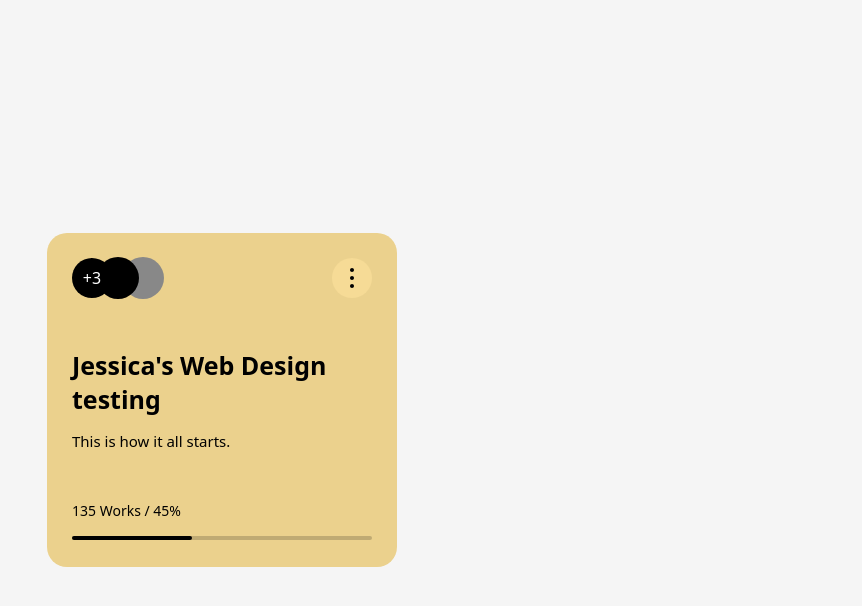
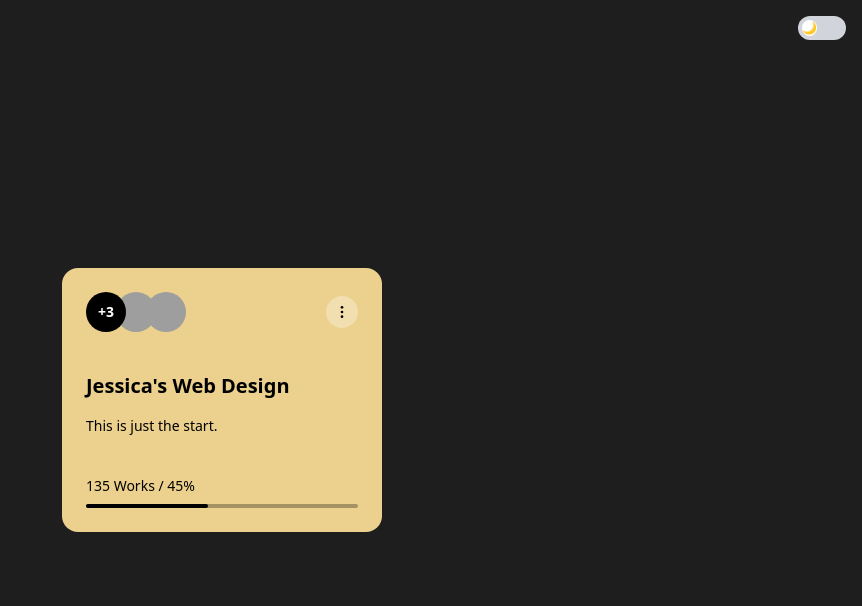
Before and after one commit to jessicabaron92-rgb/hero-page, a plain HTML site: page index.html in a window 1280 px wide. Shown: the whole page, without its empty margins (418-1280 px from the left). Drawn offline with nearby package versions, Linux system fonts and the light colour scheme; grey boxes are pictures that could not be loaded.

Commit message:
Update index.html

```diff
--- a/index.html
+++ b/index.html
@@ -1,161 +1,82 @@
 <!DOCTYPE html>
 <html lang="en">
 <head>
-  <meta charset="UTF-8">
-  <meta name="viewport" content="width=device-width, initial-scale=1.0">
-  <title>Jessica's Web Design testing</title>
+  <meta charset="UTF-8" />
+  <meta name="viewport" content="width=device-width, initial-scale=1.0" />
+  <title>Jessica's Web Design</title>
+  <script src="https://cdn.tailwindcss.com"></script>
   <style>
-    /* From Uiverse.io by andrew-demchenk0 */
-    body {
-      background: #f5f5f5;
-      display: flex;
-      justify-content: center;
-      align-items: center;
-      min-height: 100vh;
-      margin: 0;
+    .bg-custom-yellow { background-color: #EBD18D; }
+    .toggle input:checked + .slider::before {
+      transform: translateX(24px);
     }
-    .card {
-      --main-color: #000;
-      --bg-color: #EBD18D;
-      font-family: system-ui, -apple-system, BlinkMacSystemFont, 'Segoe UI', Roboto, Oxygen, Ubuntu, Cantarell, 'Open Sans', 'Helvetica Neue', sans-serif;
-      width: 300px;
-      padding: 25px;
-      background: var(--bg-color);
-      border-radius: 20px;
-    }
-
-    .card__wrapper {
-      display: flex;
-      flex-direction: row;
-      align-items: center;
-      justify-content: space-between;
-    }
-
-    .card___wrapper-acounts {
-      position: relative;
-      display: flex;
-      flex-direction: row;
-      align-items: center;
-      z-index: 1;
-      cursor: pointer;
-    }
-
-    .card___wrapper-acounts > div:nth-child(2) {
-      position: absolute;
-      left: 25px;
-      z-index: -1;
-    }
-
-    .card___wrapper-acounts > div:nth-child(3) {
-      position: absolute;
-      left: 50px;
-      z-index: -2;
-    }
-
-    .card__score {
-      display: flex;
-      justify-content: center;
-      align-items: center;
-      font-weight: 500;
-      font-size: 16px;
-      color: #fff;
-      width: 40px;
-      height: 40px;
-      border-radius: 100%;
-      background: var(--main-color);
-    }
-
-    .card__acounts {
-      width: 42px;
-      height: 42px;
-    }
-
-    .card__acounts svg {
-      width: 100%;
-      height: 100%;
-    }
-
-    .card__menu {
-      width: 40px;
-      height: 40px;
-      background: #F6DB96;
-      border-radius: 100%;
-      display: flex;
-      align-items: center;
-      justify-content: center;
-      cursor: pointer;
-    }
-
-    .card__title {
-      margin-top: 50px;
-      font-weight: 900;
-      font-size: 25px;
-      color: var(--main-color);
-    }
-
-    .card__subtitle {
-      margin-top: 15px;
-      font-weight: 400;
-      font-size: 15px;
-      color: var(--main-color);
-    }
-
-    .card__indicator {
-      margin-top: 50px;
-      font-weight: 500;
-      font-size: 14px;
-      color: var(--main-color);
-    }
-
-    .card__progress progress {
-      width: 100%;
-      height: 4px;
-      border-radius: 100px;
-    }
-
-    .card__progress progress::-webkit-progress-bar {
-      background-color: #00000030;
-      border-radius: 100px;
-    }
-
-    .card__progress progress::-webkit-progress-value {
-      background-color: var(--main-color);
-      border-radius: 100px;
+    .slider::before {
+      content: "🌙";
     }
   </style>
 </head>
-<body>
-  <div class="card">
-    <div class="card__wrapper">
-      <div class="card___wrapper-acounts">
-        <div class="card__score">+3</div>
-        <div class="card__acounts">
-          <!-- You can replace this with a real SVG -->
-          <svg xmlns="http://www.w3.org/2000/svg" viewBox="0 0 128 128"><circle cx="64" cy="64" r="64" fill="#000"/></svg>
+<body class="bg-[#1e1e1e] text-black transition-colors duration-300" id="body">
+
+  <!-- Toggle Switch -->
+  <div class="absolute top-4 right-4 flex items-center space-x-2">
+    <label class="relative inline-block w-12 h-6 toggle">
+      <input type="checkbox" class="opacity-0 w-0 h-0" onclick="toggleTheme()" />
+      <span class="slider absolute cursor-pointer top-0 left-0 right-0 bottom-0 bg-gray-300 rounded-full transition duration-300 before:absolute before:content-['🌙'] before:flex before:justify-center before:items-center before:text-xs before:text-gray-700 before:h-4.5 before:w-4.5 before:left-1 before:bottom-1 before:bg-white before:rounded-full before:transition"></span>
+    </label>
+  </div>
+
+  <!-- Card Section -->
+  <div class="flex items-center justify-center min-h-screen">
+    <div class="bg-custom-yellow p-6 rounded-2xl w-80 text-black">
+      <!-- Top Row -->
+      <div class="flex justify-between items-center">
+        <div class="flex items-center space-x-[-10px]">
+          <div class="z-10 w-10 h-10 rounded-full bg-black text-white flex items-center justify-center text-sm font-semibold">+3</div>
+          <div class="z-0 w-10 h-10 rounded-full overflow-hidden">
+            <img src="https://cdn-icons-png.flaticon.com/512/2922/2922510.png" class="w-full h-full" />
+          </div>
+          <div class="z-0 w-10 h-10 rounded-full overflow-hidden">
+            <img src="https://cdn-icons-png.flaticon.com/512/2922/2922561.png" class="w-full h-full" />
+          </div>
         </div>
-        <div class="card__acounts">
-          <svg xmlns="http://www.w3.org/2000/svg" viewBox="0 0 128 128"><circle cx="64" cy="64" r="64" fill="#888"/></svg>
+        <div class="w-8 h-8 bg-white/30 rounded-full flex items-center justify-center cursor-pointer">
+          <svg xmlns="http://www.w3.org/2000/svg" class="w-4 h-4" viewBox="0 0 24 24" fill="currentColor">
+            <circle cx="12" cy="5" r="2"/>
+            <circle cx="12" cy="12" r="2"/>
+            <circle cx="12" cy="19" r="2"/>
+          </svg>
         </div>
       </div>
-      <div class="card__menu">
-        <svg xmlns="http://www.w3.org/2000/svg" width="4" viewBox="0 0 4 20" height="20" fill="none">
-          <g fill="#000">
-            <path d="m2 4c1.10457 0 2-.89543 2-2s-.89543-2-2-2-2 .89543-2 2 .89543 2 2 2z"></path>
-            <path d="m2 12c1.10457 0 2-.8954 2-2 0-1.10457-.89543-2-2-2s-2 .89543-2 2c0 1.1046.89543 2 2 2z"></path>
-            <path d="m2 20c1.10457 0 2-.8954 2-2s-.89543-2-2-2-2 .8954-2 2 .89543 2 2 2z"></path>
-          </g>
-        </svg>
+
+      <!-- Card Content -->
+      <div class="mt-10">
+        <h2 class="font-extrabold text-xl">Jessica's Web Design</h2>
+        <p class="text-sm mt-4">This is just the start.</p>
+      </div>
+
+      <!-- Progress -->
+      <div class="mt-10 text-sm font-medium">
+        135 Works / 45%
+        <div class="mt-2 w-full h-1 bg-black/30 rounded-full">
+          <div class="h-1 bg-black w-[45%] rounded-full"></div>
+        </div>
       </div>
     </div>
-    <div class="card__title">Jessica's Web Design testing</div>
-    <div class="card__subtitle">This is how it all starts.</div>
-    <div class="card__indicator">
-      <span class="card__indicator-amount">135</span> Works /
-      <span class="card__indicator-percentage">45%</span>
-    </div>
-    <div class="card__progress">
-      <progress max="100" value="40"></progress>
-    </div>
   </div>
+
+  <script>
+    function toggleTheme() {
+      const body = document.getElementById('body');
+      const isDark = body.classList.contains('bg-[#1e1e1e]');
+      if (isDark) {
+        body.classList.remove('bg-[#1e1e1e]');
+        body.classList.add('bg-white');
+      } else {
+        body.classList.add('bg-[#1e1e1e]');
+        body.classList.remove('bg-white');
+      }
+    }
+  </script>
+
 </body>
 </html>
```
